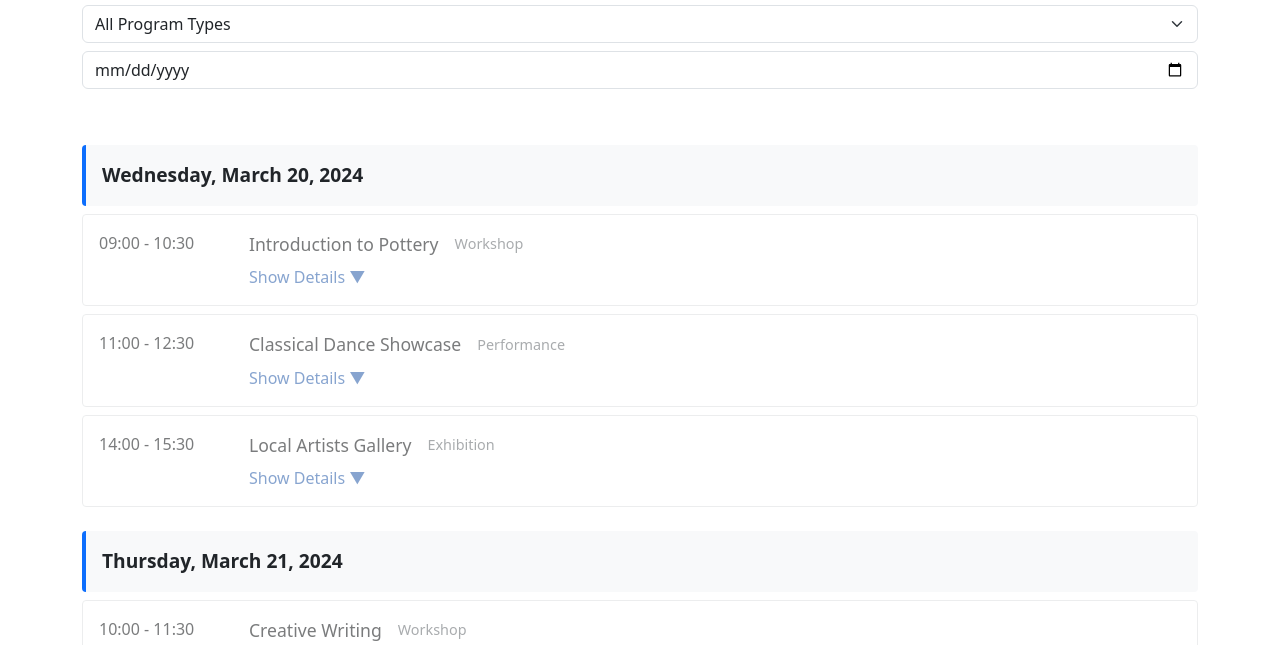
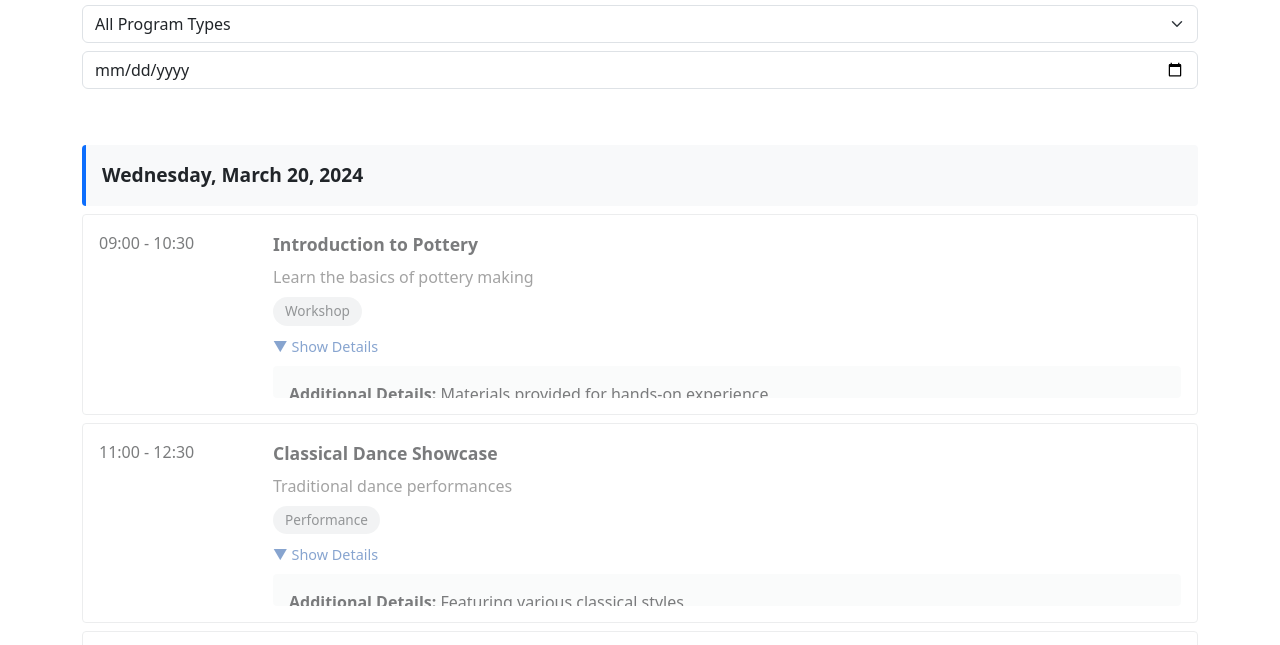
Before and after one commit to ssv445/event-schedule, a plain HTML site: page index.html in a window 1280 px wide. Shown: the part 129-774 px from the top of the page. Drawn offline with nearby package versions, Linux system fonts and the light colour scheme.

Commit message:
show details

```diff
--- a/app.js
+++ b/app.js
@@ -56,7 +56,18 @@ class FairSchedule {
         this.dateFilter.on('change', () => this.filterEvents());
 
         $(document).on('click', '.toggle-details', function() {
-            $(this).next('.programme-details').toggleClass('expanded');
+            const $details = $(this).next('.programme-details');
+            const $icon = $(this).find('.toggle-icon');
+            const $text = $(this).find('.toggle-text');
+
+            $details.toggleClass('expanded');
+            if ($details.hasClass('expanded')) {
+                $icon.text('▲');
+                $text.text('Hide Details');
+            } else {
+                $icon.text('▼');
+                $text.text('Show Details');
+            }
         });
     }
 
@@ -133,14 +144,19 @@ class FairSchedule {
                             <div class="event-time">${event.timeStart} - ${event.timeEnd}</div>
                             <div class="event-content">
                                 <div class="event-header">
-                                    <span class="event-name">${event.programmeName}</span>
-                                    <span class="event-type">${event.programType}</span>
-                                    ${isCurrent ? '<span class="now-live">Now Live!</span>' : ''}
+                                    <div class="event-main-info">
+                                        <span class="event-name">${event.programmeName}</span>
+                                        <div class="event-brief">${event.programmeDetail1}</div>
+                                        <span class="event-type">${event.programType}</span>
+                                        ${isCurrent ? '<span class="now-live">Now Live!</span>' : ''}
+                                    </div>
                                 </div>
-                                <div class="toggle-details">Show Details ▼</div>
+                                <div class="toggle-details">
+                                    <span class="toggle-icon">▼</span>
+                                    <span class="toggle-text">Show Details</span>
+                                </div>
                                 <div class="programme-details">
-                                    <p>${event.programmeDetail1}</p>
-                                    <p>${event.programmeDetail2}</p>
+                                    <p><strong>Additional Details:</strong> ${event.programmeDetail2}</p>
                                     <p><strong>Participants:</strong> ${event.participants}</p>
                                     <p><strong>Guests:</strong> ${event.guests}</p>
                                 </div>
--- a/styles.css
+++ b/styles.css
@@ -54,6 +54,7 @@
     border: 1px solid #dee2e6;
     border-radius: 4px;
     transition: all 0.3s ease;
+    gap: 1.5rem;
 }
 
 .event-time {
@@ -67,19 +68,34 @@
 
 .event-header {
     display: flex;
-    align-items: center;
+    align-items: flex-start;
     gap: 1rem;
     margin-bottom: 0.5rem;
 }
 
+.event-main-info {
+    flex: 1;
+}
+
 .event-name {
-    font-weight: 500;
+    font-weight: 600;
     font-size: 1.1rem;
+    margin-bottom: 0.5rem;
+    display: block;
+}
+
+.event-brief {
+    color: #666;
+    margin-bottom: 0.5rem;
 }
 
 .event-type {
-    color: #6c757d;
-    font-size: 0.9rem;
+    background-color: #e9ecef;
+    color: #495057;
+    padding: 0.25rem 0.75rem;
+    border-radius: 16px;
+    font-size: 0.85rem;
+    display: inline-block;
 }
 
 .event-row.current {
@@ -91,3 +107,23 @@
     opacity: 0.6;
     filter: grayscale(50%);
 }
+
+.programme-details {
+    background-color: #f8f9fa;
+    padding: 1rem;
+    border-radius: 4px;
+    margin-top: 0.5rem;
+}
+
+.toggle-details {
+    color: #0d6efd;
+    cursor: pointer;
+    font-size: 0.9rem;
+    display: inline-flex;
+    align-items: center;
+    gap: 0.25rem;
+}
+
+.toggle-details:hover {
+    text-decoration: underline;
+}
```
